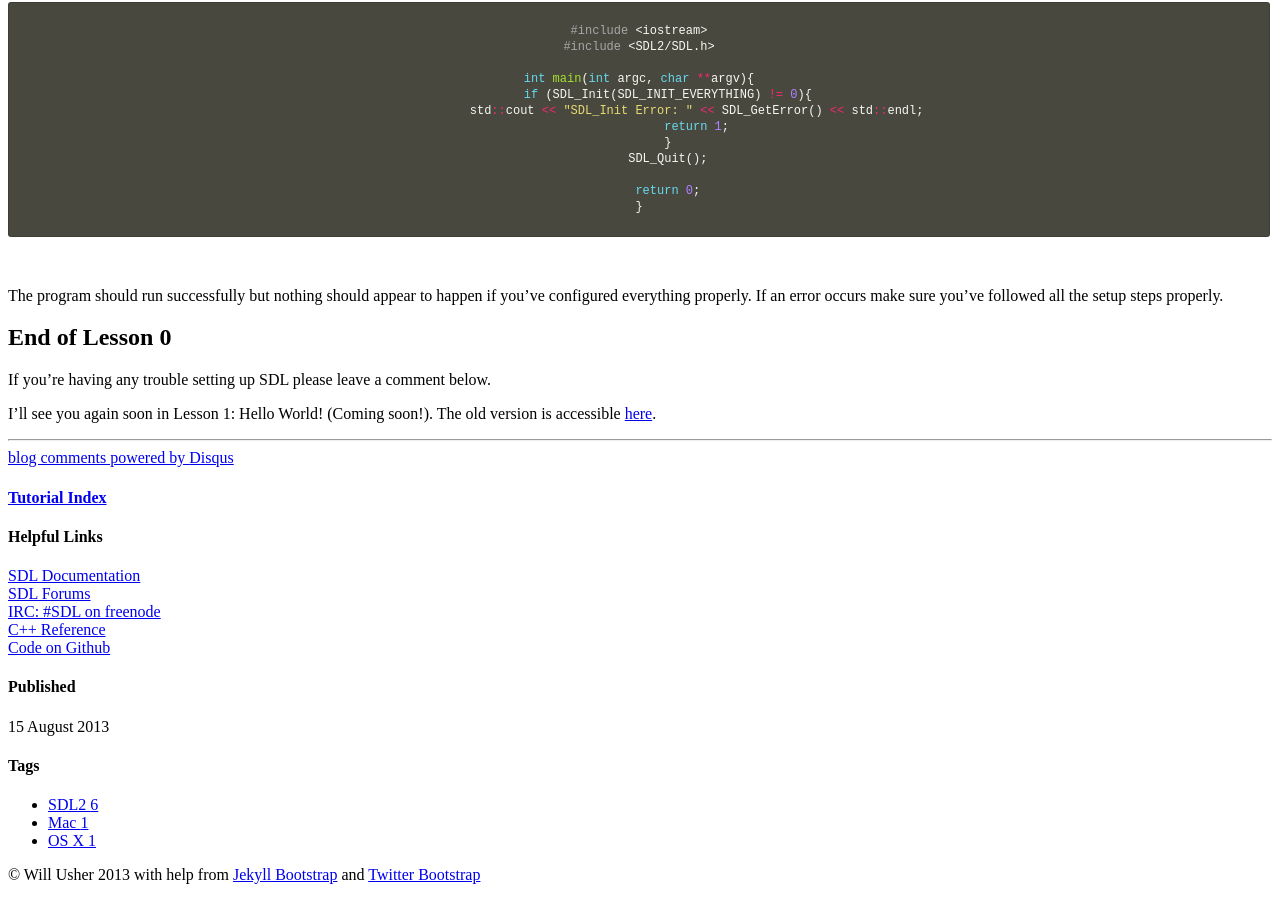
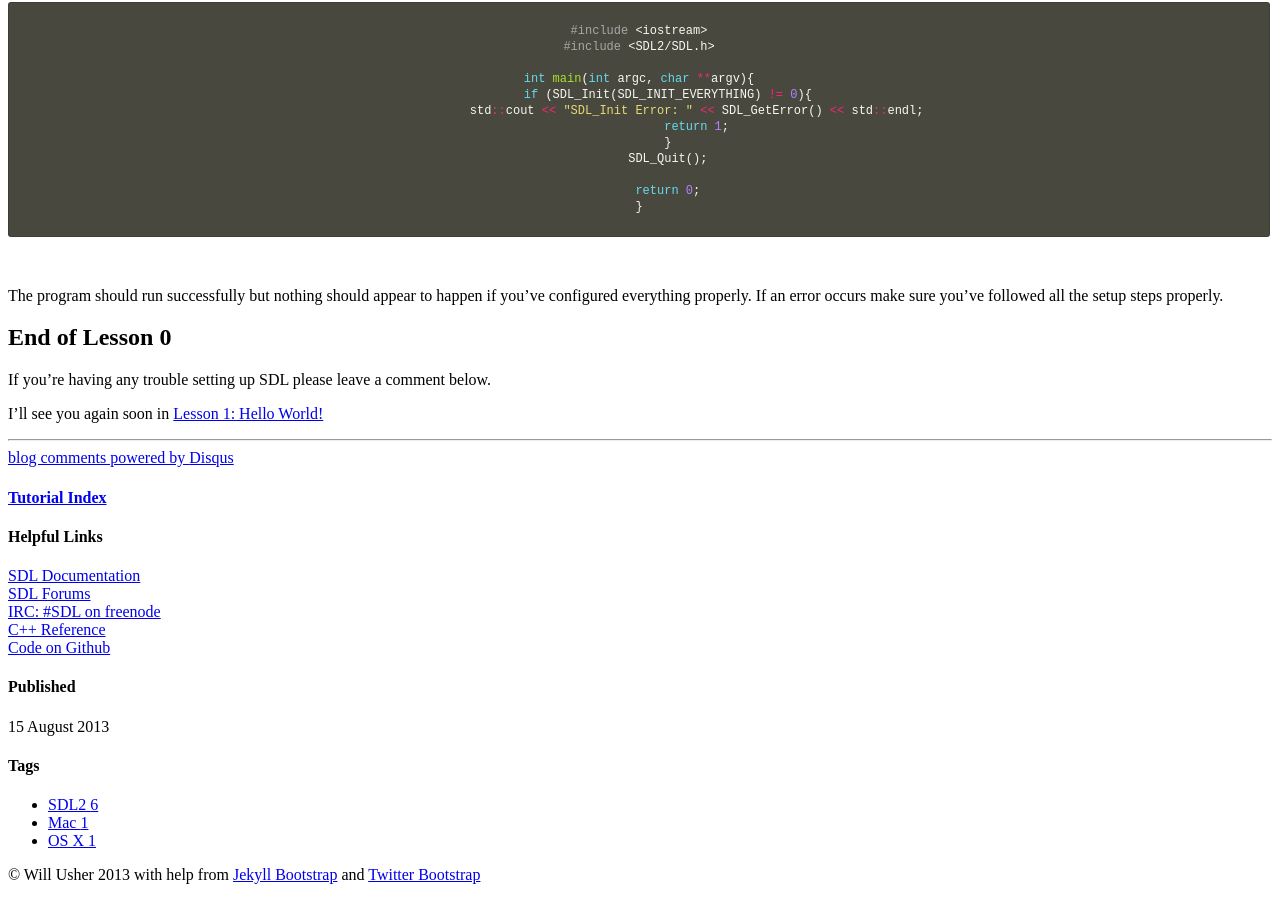
Before and after one commit to Twinklebear/Twinklebear.github.io, a Jekyll site: the page built from _posts/2013-08-15-lesson-0-mac-command-line.md, in a window 1280 px wide and 900 px high, scrolled down 797 px. Built offline with Jekyll 4.4.1, drawn with Linux system fonts in a browser that asks for light colours; comment, search, counter and statistics services are not loaded.

Commit message:
Updating links to lesson 1 now that it's up

```diff
--- a/_posts/2013-08-15-lesson-0-mac-command-line.md
+++ b/_posts/2013-08-15-lesson-0-mac-command-line.md
@@ -62,5 +62,4 @@ End of Lesson 0
 -
 If you’re having any trouble setting up SDL please leave a comment below.
 
-I’ll see you again soon in Lesson 1: Hello World! (Coming soon!). The old version is accessible
-[here](http://twinklebeardev.blogspot.com/2012/07/lesson-1-hello-world.html).
+I'll see you again soon in [Lesson 1: Hello World!]({% post_url 2013-08-17-lesson-1-hello-world %})
```
Also changed, not shown: _posts/2013-08-15-lesson-0-linux-command-line.md (+1 -2 lines), _posts/2013-08-15-lesson-0-mingw.md (+1 -2 lines), _posts/2013-08-15-lesson-0-visual-studio.md (+1 -2 lines).
